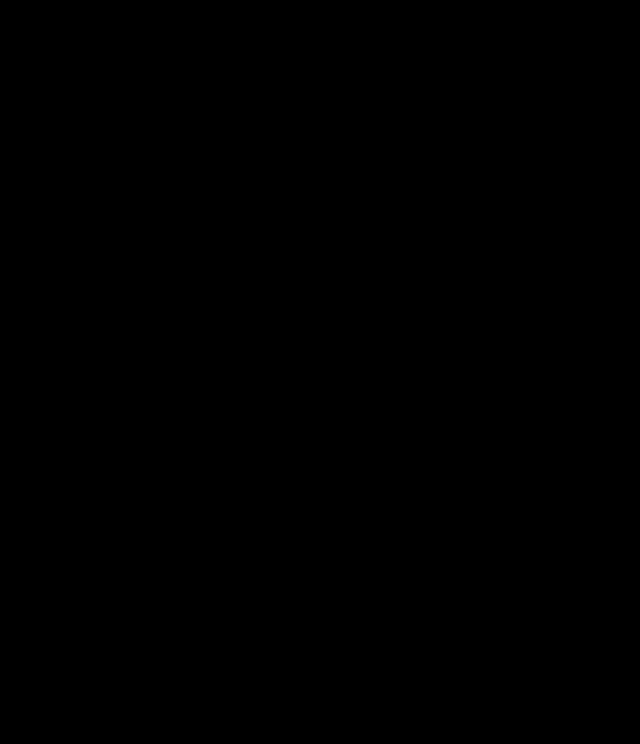
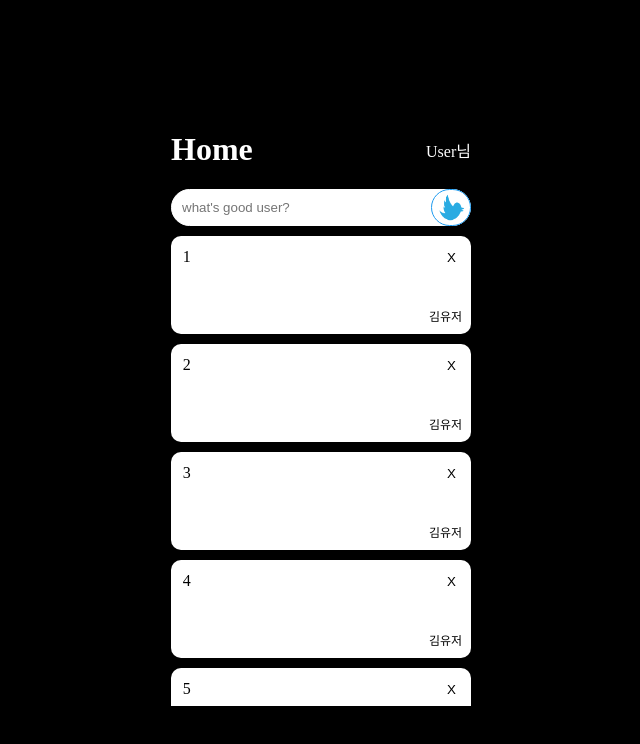
Before and after one commit to leejuyeon7852/clone-x-fronted, a Vue app: page /main in a window 1280 px wide. Before the commit this address had no page. Shown: the top 744 px of the page, without its empty margins (319-959 px from the left). Built offline with nearby package versions, Linux system fonts and the light colour scheme.

Commit message:
#6 FeedList, TweetBar

```diff
--- /dev/null
+++ b/src/components/FeedList.vue
@@ -0,0 +1,58 @@
+<template>
+  <div class="feed-list-container">
+    <div class="feed-container" v-for="i in 10" :key="i">
+        <div class="feed-header">
+            <div class="feed-content">{{ i }}</div>
+            <button class="feed-delete-button">X</button>
+        </div>
+        <div class="feed-name">김유저</div>
+    </div>
+  </div>
+</template>
+
+<script>
+export default {
+    name: "FeedList",
+}
+</script>
+
+<style scoped>
+.feed-list-container {
+  height: 60vh;
+  overflow-y: auto;
+}
+
+.feed-container {
+  height: 80px; /* 고정 높이 설정 */
+  background-color: white;
+  margin: 10px 0px;
+  color: black;
+  padding: 3%;
+  display: flex;
+  flex-direction: column;
+  justify-content: space-between;
+  border-radius: 10px;
+}
+
+.feed-header {
+  display: flex;
+  flex-direction: row;
+  align-items: center;
+  justify-content: space-between;
+}
+
+.feed-content {
+  padding: 1%;
+}
+
+.feed-delete-button {
+  background: none;
+  border: none;
+  cursor: pointer;
+}
+
+.feed-name {
+  text-align: right;
+  font-size: 12px;
+}
+</style>
--- /dev/null
+++ b/src/components/TweetBar.vue
@@ -0,0 +1,46 @@
+<template>
+  <div class="container">
+    <input type="text" placeholder="what's good user?" class="input-form"/>
+    <img src="@/assets/search.png" class="search-icon"/>
+  </div>
+</template>
+
+<script>
+export default {
+    name: "TweetBar",
+}
+</script>
+
+<style scoped>
+.container{
+    display: flex;
+    flex-direction: row;
+    align-items: center;
+    width: 300px;
+    height: auto;
+    position: relative;
+}
+.input-form{
+    box-sizing: border-box;
+    width: 100%;
+    height: 100%;
+    border: 1px solid white;
+    border-radius: 20px;
+    padding: 10px;
+    z-index: 0;
+}
+.search-icon{
+    box-sizing: border-box;
+    width: 40px;
+    height: 100%;
+    background-color: white;
+    border-radius: 20px;
+
+    /*  */
+    position: absolute;
+    right: 0px;
+    z-index: 1;
+    border: 1px solid #1D9BF0;
+    cursor: pointer;
+}
+</style>
--- a/src/router/index.js
+++ b/src/router/index.js
@@ -1,6 +1,7 @@
 import DemoPage from "@/views/DemoPage.vue"
 import LoginPage from "@/views/LoginPage.vue"
 import SignupPage from "@/views/SignupPage.vue"
+import MainPage from "@/views/MainPage.vue"
 import {createRouter, createWebHistory} from "vue-router"
 
 const router = createRouter({
@@ -22,6 +23,10 @@
             path: '/signup',
             component: SignupPage
         },
+        {
+            path: '/main',
+            component: MainPage
+        },
     ]
 })
 
--- a/src/views/LoginPage.vue
+++ b/src/views/LoginPage.vue
@@ -31,6 +31,7 @@
     methods: {
       login() {
         console.log(this.email, this.password);
+        this.$router.push("/main");
       },
     },
   };
--- /dev/null
+++ b/src/views/MainPage.vue
@@ -0,0 +1,32 @@
+<template>
+    <div>
+        <div class="title-container">
+            <h1>Home</h1>
+            <div>User님</div>
+        </div>
+        <TweetBar/>
+        <FeedList/>
+    </div>
+</template>
+
+<script>
+import TweetBar from '@/components/TweetBar.vue';
+import FeedList from '@/components/FeedList.vue';
+
+export default {
+    name: "MainPage",
+    components: {
+        FeedList,
+        TweetBar,
+    }
+}
+</script>
+
+<style scoped>
+.title-container {
+    width: 300px;
+    display:flex;
+    justify-content: space-between;
+    align-items: center;
+}
+</style>
```
Also changed, not shown: src/assets/search.png (added), src/views/DemoPage.vue (line endings or trailing spaces).
